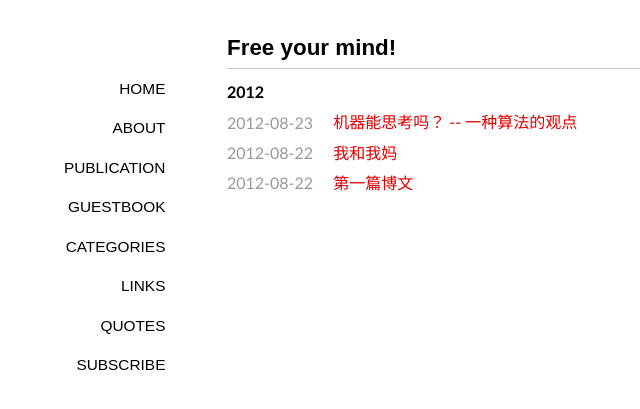
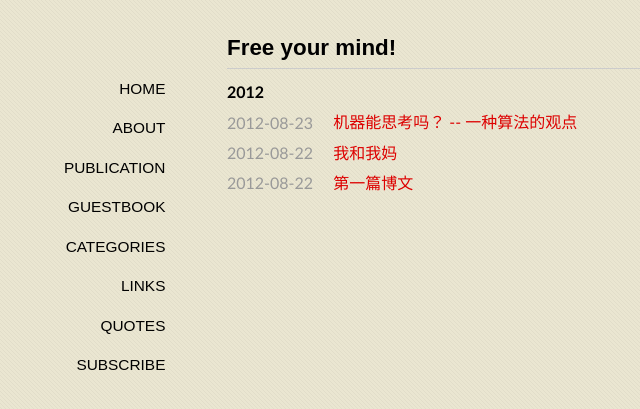
Before and after one commit to hitalex/hitalex.github.com, a Jekyll site: the page built from index.md, in a window 1280 px wide. Shown: the top 409 px of the page, without its empty margins (113-753 px from the left). Built offline with Jekyll 4.4.1, drawn with Linux system fonts in a browser that asks for light colours; some web fonts are replaced.

Commit message:
update style css: body.background

```diff
--- a/media/css/style.css
+++ b/media/css/style.css
@@ -19,7 +19,7 @@ body{
 font-size:14px;
 font-family:"Galdeano","Hiragino Sans GB","Microsoft YaHei",Trebuchet,"Trebuchet MS",Tahoma,"Lucida Grande","Lucida Sans Unicode",Verdana,sans-serif;
 color:#000000;
-background-color: url(/images/body-background.png) #eae6d1;
+background: url(/images/body-background.png) #eae6d1;
 /*background-color:#ffffff;*/
 }
 *{padding:0;margin: 0;border:none;outline:none;}
```
Also changed, not shown: 2 other files.
